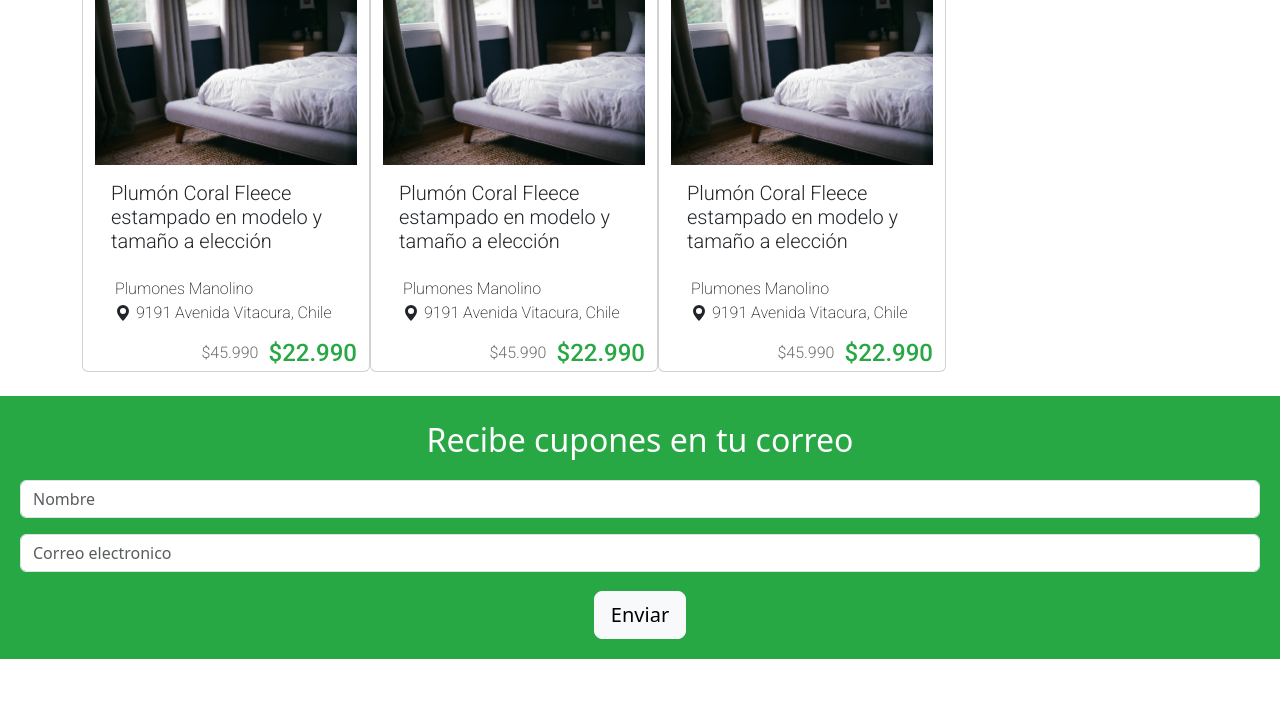
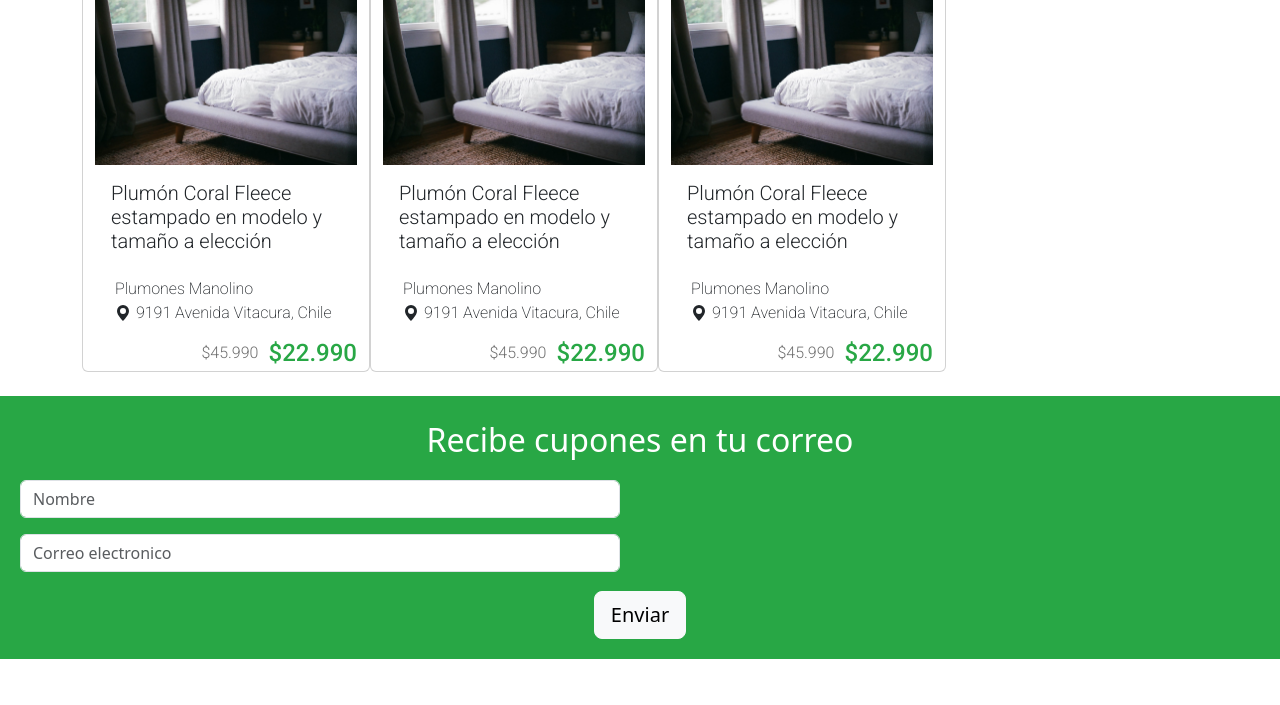
Before and after one commit to Fcontrvillaa/desafio-cuppon, a plain HTML site: page index.html in a window 1280 px wide. Shown: the part 472-1177 px from the top of the page. Drawn offline with nearby package versions, Linux system fonts and the light colour scheme.

Commit message:
ajuste de obj

```diff
--- a/assets/css/estilos.css
+++ b/assets/css/estilos.css
@@ -84,13 +84,15 @@
   color: white;
   padding: 20px;
   margin-left: auto;
-  align-items: center;
   text-align: center;
   font-size: 2em;
 
 }
 
-
+.max-ancho {
+  max-width: 600px;
+  align-items: center;
+}
 
 .copyrigth {
   display: flex; /* Convierte el div en un contenedor flexible */
--- a/index.html
+++ b/index.html
@@ -190,12 +190,12 @@
 
     <p>Recibe cupones en tu correo</p>
 
-    <div class="mb-3 p-10px">
-      <input type="text" id="disabledTextInput" class="form-control" placeholder="Nombre">
+    <div class="mb-3 p-50px">
+      <input type="text" id="disabledTextInput" class="form-control max-ancho" placeholder="Nombre">
     </div>
 
     <div class="mb-3">
-      <input type="email" id="disabledTextInput" class="form-control" placeholder="Correo electronico">
+      <input type="email" id="disabledTextInput" class="form-control max-ancho" placeholder="Correo electronico">
     </div>
 
     <div class="mb-3">
```
